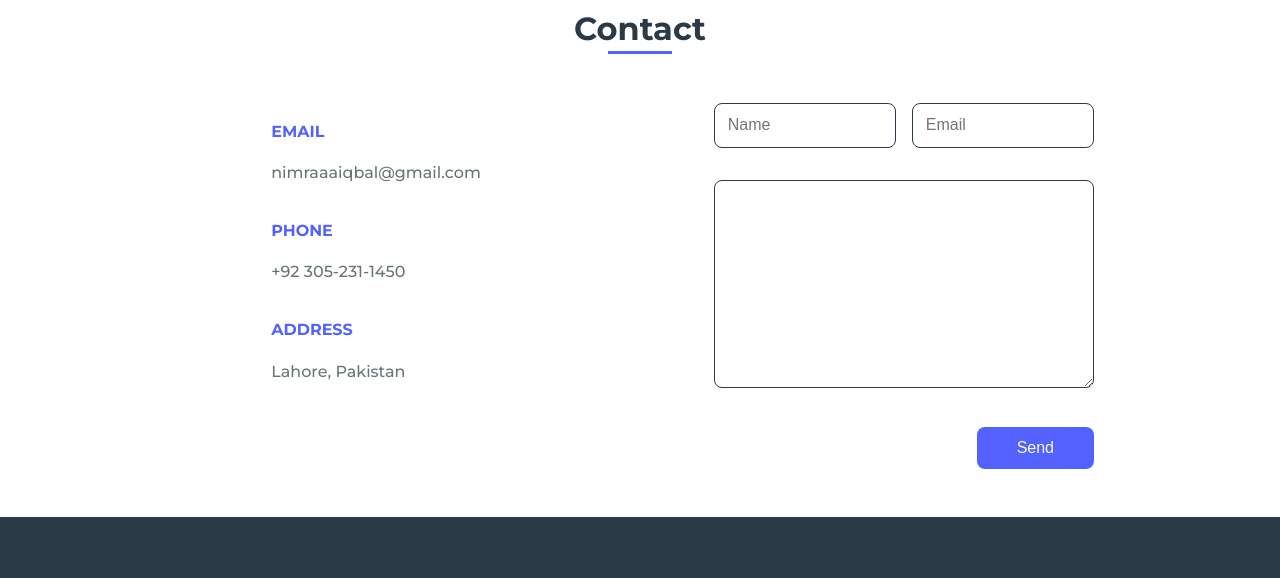
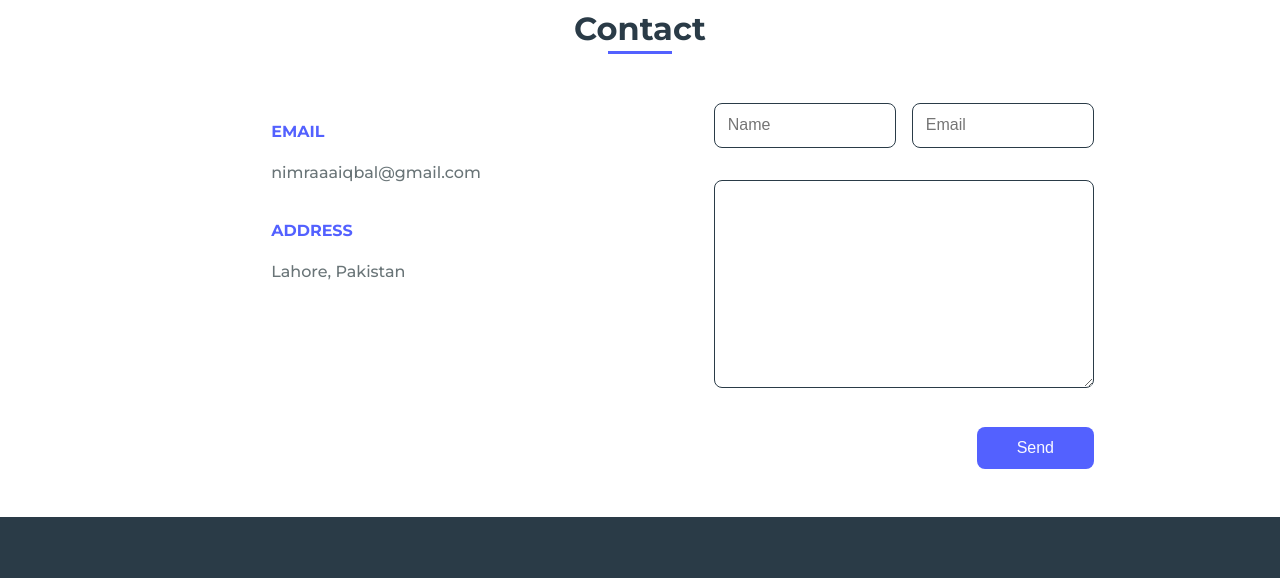
Before and after one commit to Nimraiqbal-n/Portfolio-responsive-email.js, a plain HTML site: page index.html in a window 1280 px wide. Shown: the part 3038-3616 px from the top of the page. Drawn offline with nearby package versions, Linux system fonts and the light colour scheme.

Commit message:
index.html

```diff
--- a/index.html
+++ b/index.html
@@ -172,8 +172,7 @@
                     <h3 class="contact__subtitle">EMAIL</h3>
                     <span class="contact__text">nimraaaiqbal@gmail.com</span>
 
-                    <h3 class="contact__subtitle">PHONE</h3>
-                    <span class="contact__text">+92 305-231-1450</span>
+
 
                     <h3 class="contact__subtitle">ADDRESS</h3>
                     <span class="contact__text">Lahore, Pakistan</span>
```
